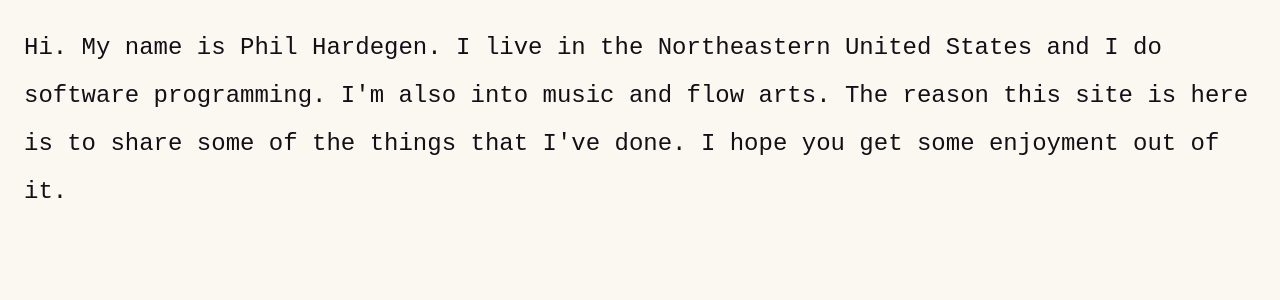
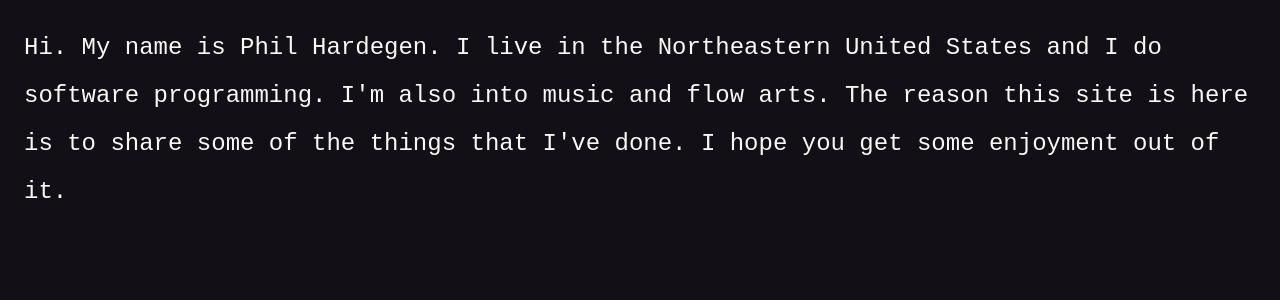
Before and after one commit to philhd/phil-site-next, a Next.js app: page / in a window 1280 px wide. Shown: the top 300 px of the page. Built offline with nearby package versions, Linux system fonts and the light colour scheme.

Commit message:
switch to class based dark mode

```diff
--- a/src/app/globals.css
+++ b/src/app/globals.css
@@ -10,8 +10,6 @@
   }
 
   body {
-    color: rgb(var(--foreground-rgb));
-    background: rgb(var(--background-rgb));
     padding: 1rem
   }
 
@@ -19,15 +17,3 @@
     line-height: 2rem;
   }
 }
-
-:root {
-  --foreground-rgb: 19, 15, 23;
-  --background-rgb: 251, 248, 241
-}
-
-@media (prefers-color-scheme: dark) {
-  :root {
-    --foreground-rgb: 251, 248, 241;
-    --background-rgb: 19, 15, 23;
-  }
-}
--- a/src/app/layout.tsx
+++ b/src/app/layout.tsx
@@ -12,8 +12,8 @@ export default function RootLayout({
   children: React.ReactNode
 }) {
   return (
-    <html lang="en">
-      <body>{children}</body>
+    <html className='dark' lang="en">
+      <body className='bg-white dark:bg-black text-black dark:text-white'>{children}</body>
     </html>
   )
 }
--- a/tailwind.config.js
+++ b/tailwind.config.js
@@ -1,5 +1,6 @@
 /** @type {import('tailwindcss').Config} */
 module.exports = {
+  darkMode: 'class',
   content: [
     './src/pages/**/*.{js,ts,jsx,tsx,mdx}',
     './src/components/**/*.{js,ts,jsx,tsx,mdx}',
```
